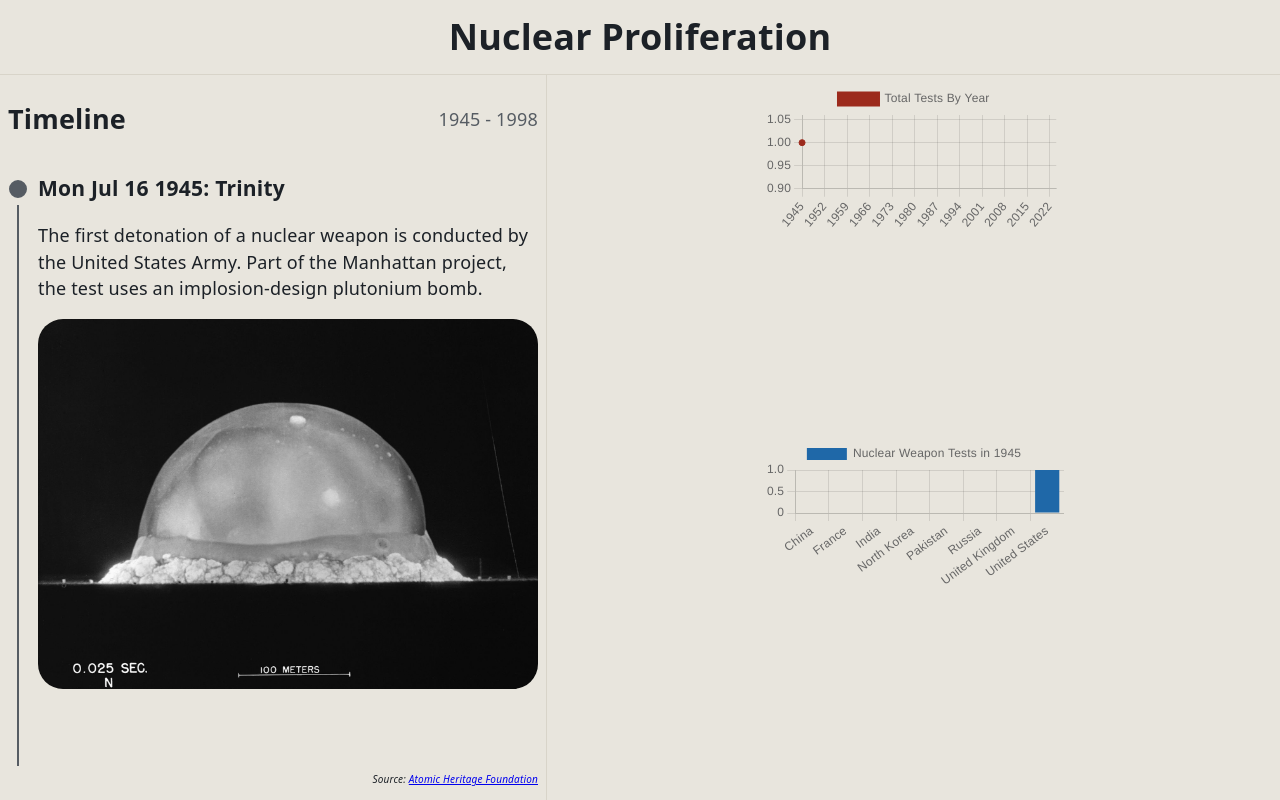
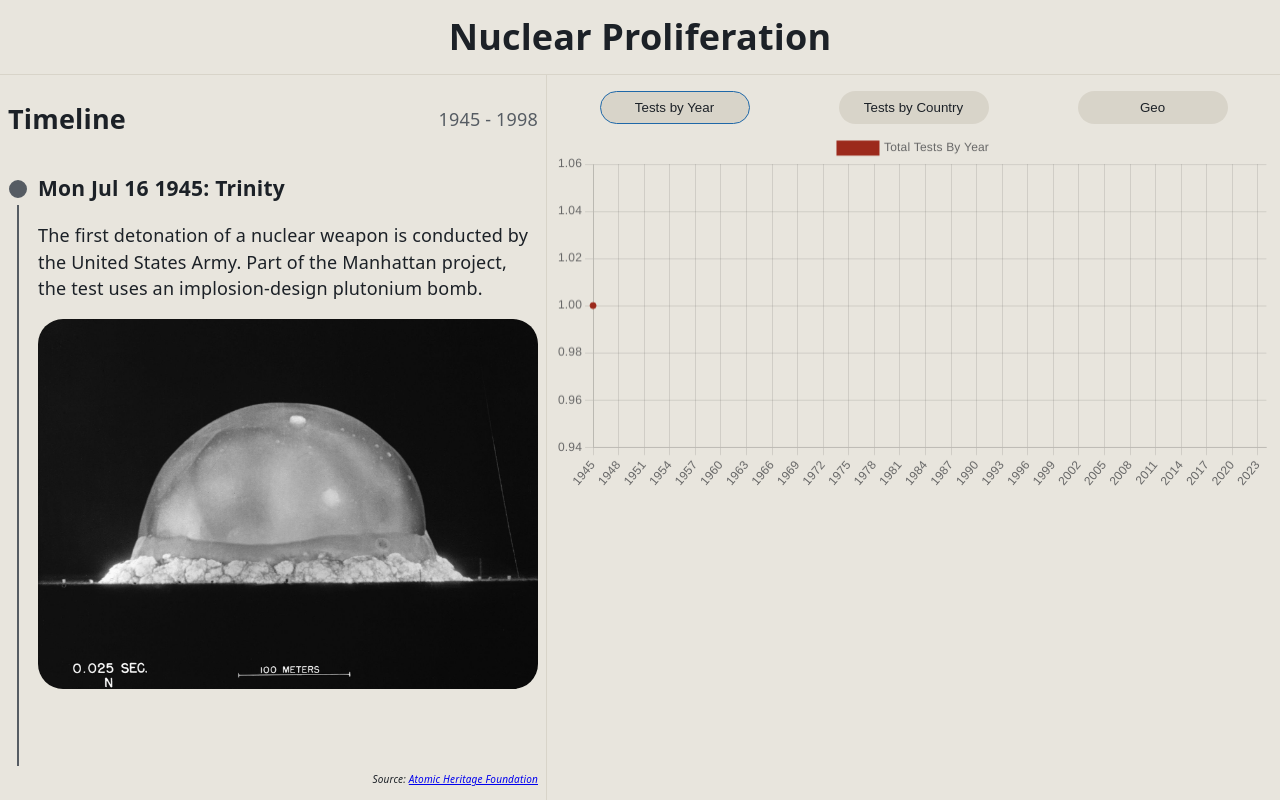
Before and after one commit to mpcarolin/nuclear-timeline, a React (Vite) app: page / in a window 1280 px wide. Built offline with nearby package versions, Linux system fonts and the light colour scheme.

Commit message:
Add button group for changing ui seen in visual pane

```diff
--- a/src/components/VisualPane/VisualPane.module.css
+++ b/src/components/VisualPane/VisualPane.module.css
@@ -1,11 +1,36 @@
 .wrapper {
     display: flex;
-    align-items: center;
     flex-direction: column;
+}
+
+.viewButtons {
+    display: flex;
+    justify-content: space-around;
+    margin-block: var(--gutter-lg);
+
+    button {
+        width: 150px;
+        color: inherit;
+        text-decoration: none;
+        transition: all 0.1s;
+        display: inline-block;
+        padding-inline: 15px;
+        padding-block: 8px;
+        background-color: var(--color-subdued);
+        cursor: pointer;
+        text-align: center;
+        border: 1px solid transparent;
+        border-radius: 80px;
+    }
+
+    .selectedButton {
+        border: 1px solid var(--color-calm);
+    }
 }
 
 .chart {
     display: flex;
     flex: 1;
     min-height: 0;
+    min-width: 0;
 }
--- a/src/components/VisualPane/VisualPane.tsx
+++ b/src/components/VisualPane/VisualPane.tsx
@@ -5,19 +5,48 @@ import "chart.js/auto";
 import { Bar, Line } from "react-chartjs-2";
 import { cssVar } from "@/utils/cssVar";
 import { countries, countryCodes, getTestCount, getTotalTestsByYear, nuclearTests, totalTestsByYear } from "@/data/tests";
+import { useState } from "react";
 
 export type TVisualPaneProps = {
     className?: string;
     event?: TTimelineEvent
 }
 
+type ViewOption = "line" | "bar" | "geo"
 
 export const VisualPane = ({ className, event }: TVisualPaneProps) => {
+    const [view, setView] = useState<ViewOption>("line");
+    const showLine = view === "line";
+    const showBar = view === "bar";
+    const showGeo = view === "geo";
+
     const year = event?.date.getFullYear()
     if (!year) return null
 
     return (
         <div className={`${className} ${styles.wrapper}`}>
+            <div className={styles.viewButtons}>
+                <button
+                    className={showLine ? styles.selectedButton : ""}
+                    onClick={() => setView("line")}
+                >
+                    Tests by Year
+                </button>
+                <button
+                    className={showBar ? styles.selectedButton : ""}
+                    onClick={() => setView("bar")}
+                >
+                    Tests by Country
+                </button>
+                <button
+                    className={showGeo ? styles.selectedButton : ""}
+                    onClick={() => setView("geo")}
+                >
+                    Geo
+                </button>
+            </div>
+            {
+                showLine && (
                     <div className={styles.chart}>
                         <Line
                             data={{
@@ -33,6 +62,10 @@ export const VisualPane = ({ className, event }: TVisualPaneProps) => {
                             }}
                         />
                     </div>
+                )
+            }
+            {
+                showBar && (
                     <div className={styles.chart}>
                         <Bar
                             data={{
@@ -47,6 +80,8 @@ export const VisualPane = ({ className, event }: TVisualPaneProps) => {
                             }}
                         />
                     </div>
+                )
+            }
         </div>
     );
 }
```
Lines whose indentation alone changed are shown as unchanged.
